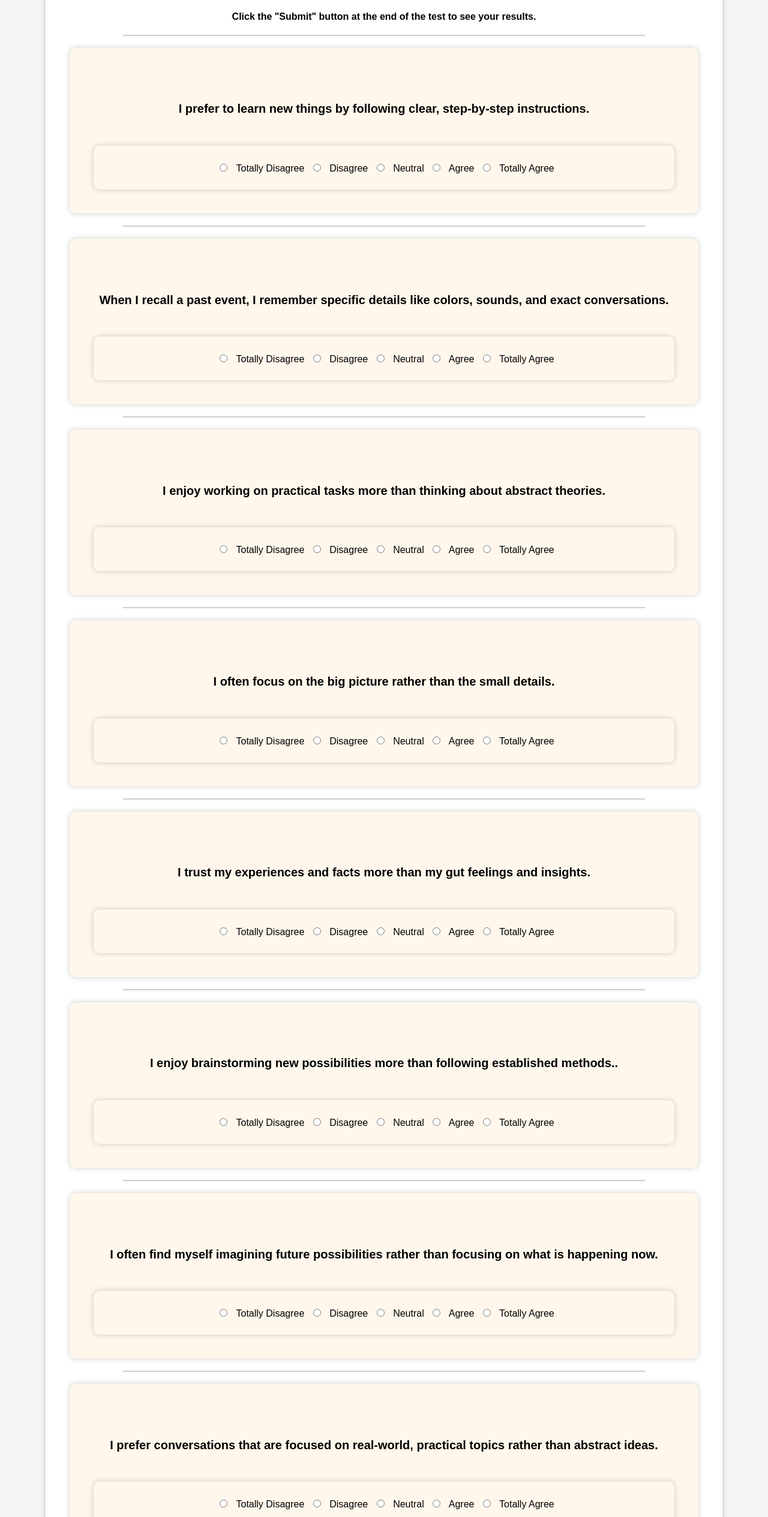
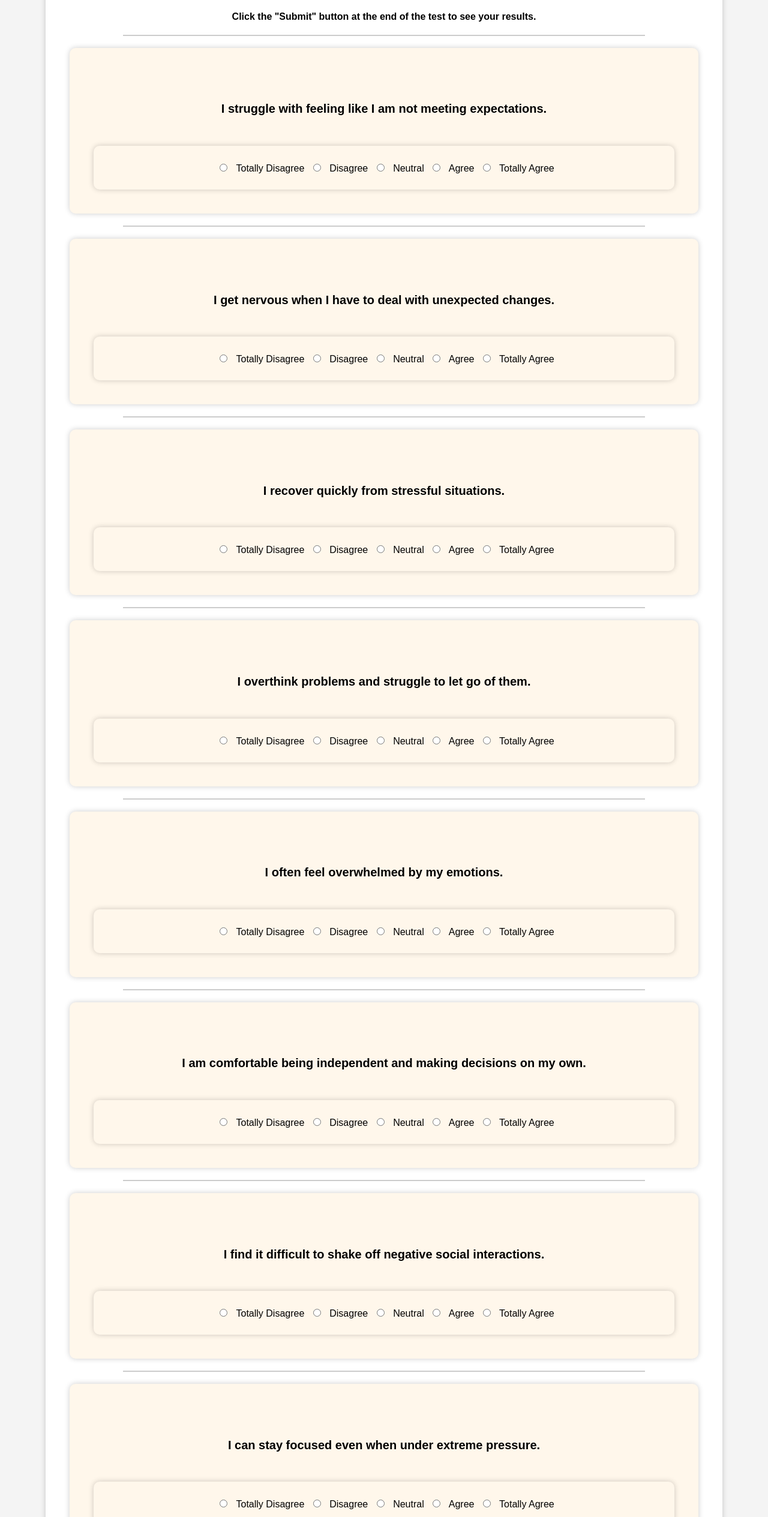
Before and after one commit to SahilInstinct/MBTI-Project, a plain HTML site: page MBTI_webpage/IdentityAspect.html in a window 1280 px wide. Shown: the part 271-2800 px from the top of the page at 60% size. Drawn offline with Linux system fonts and the light colour scheme.

Commit message:
Added Identity Aspect's Questions.

```diff
--- a/MBTI_webpage/EnergyQues.html
+++ b/MBTI_webpage/IdentityAspect.html
@@ -11,7 +11,7 @@
 <body>
 
     <header>
-        <h1>Energy Aspect test</h1>
+        <h1>Identity Trait Questions</h1>
     </header>
 
     <main>
@@ -24,7 +24,8 @@
         <hr>
         <form id="quiz">
             <div class="question">
-                <h6> I prefer to learn new things by following clear, step-by-step instructions.</h6>
+                <!-- Questins 1 -->
+                <h6> I struggle with feeling like I am not meeting expectations.</h6>
                 <div>
                     <input type="radio" name="q1" value="a" id="q1a">
                     <label for="q1a">Totally Disagree</label>
@@ -44,8 +45,8 @@
             </div>
             <hr>
             <div class="question">
-                <h6> When I recall a past event, I remember specific details like colors, sounds, and exact
-                    conversations.</h6>
+                <!-- Questins 2 -->
+                <h6> I get nervous when I have to deal with unexpected changes.</h6>
                 <div>
                     <input type="radio" name="q2" value="a" id="q2a">
                     <label for="q2a">Totally Disagree</label>
@@ -65,7 +66,8 @@
             </div>
             <hr>
             <div class="question">
-                <h6> I enjoy working on practical tasks more than thinking about abstract theories.</h6>
+                <!-- Questins 3 -->
+                <h6> I recover quickly from stressful situations.</h6>
                 <div>
                     <input type="radio" name="q3" value="a" id="q3a">
                     <label for="q3a">Totally Disagree</label>
@@ -85,7 +87,8 @@
             </div>
             <hr>
             <div class="question">
-                <h6> I often focus on the big picture rather than the small details.</h6>
+                <!-- Questins 4 -->
+                <h6> I overthink problems and struggle to let go of them.</h6>
                 <div>
                     <input type="radio" name="q4" value="a" id="q4a">
                     <label for="q4a">Totally Disagree</label>
@@ -105,7 +108,8 @@
             </div>
             <hr>
             <div class="question">
-                <h6> I trust my experiences and facts more than my gut feelings and insights.</h6>
+                <!-- Questins 5 -->
+                <h6> I often feel overwhelmed by my emotions.</h6>
                 <div>
                     <input type="radio" name="q5" value="a" id="q5a">
                     <label for="q5a">Totally Disagree</label>
@@ -125,7 +129,8 @@
             </div>
             <hr>
             <div class="question">
-                <h6> I enjoy brainstorming new possibilities more than following established methods..</h6>
+                <!-- Questins 6 -->
+                <h6> I am comfortable being independent and making decisions on my own.</h6>
                 <div>
                     <input type="radio" name="q6" value="a" id="q6a">
                     <label for="q6a">Totally Disagree</label>
@@ -145,8 +150,8 @@
             </div>
             <hr>
             <div class="question">
-                <h6> I often find myself imagining future possibilities rather than focusing on what is happening now.
-                </h6>
+                <!-- Questins 7 -->
+                <h6> I find it difficult to shake off negative social interactions.</h6>
                 <div>
                     <input type="radio" name="q7" value="a" id="q7a">
                     <label for="q7a">Totally Disagree</label>
@@ -166,8 +171,8 @@
             </div>
             <hr>
             <div class="question">
-                <h6>I prefer conversations that are focused on real-world, practical topics rather than abstract ideas.
-                </h6>
+                <!-- Questins 8 -->
+                <h6>I can stay focused even when under extreme pressure.</h6>
                 <div>
                     <input type="radio" name="q8" value="a" id="q8a">
                     <label for="q8a">Totally Disagree</label>
@@ -187,8 +192,8 @@
             </div>
             <hr>
             <div class="question">
-                <h6> When solving a problem, I prefer a structured approach rather than experimenting with different
-                    ideas.</h6>
+                <!-- Questins 9 -->
+                <h6>I feel comfortable speaking up, even in large groups.</h6>
                 <div>
                     <input type="radio" name="q9" value="a" id="q9a">
                     <label for="q9a">Totally Disagree</label>
@@ -208,7 +213,8 @@
             </div>
             <hr>
             <div class="question">
-                <h6> I prefer knowing what to expect and having a clear plan instead of leaving things open-ended.</h6>
+                <!-- Questins 10 -->
+                <h6> I need reassurance from others before I finalize decisions.</h6>
                 <div>
                     <input type="radio" name="q10" value="a" id="q10a">
                     <label for="q10a">Totally Disagree</label>
@@ -236,3 +242,4 @@
 </body>
 
 </html>
+hello
```
